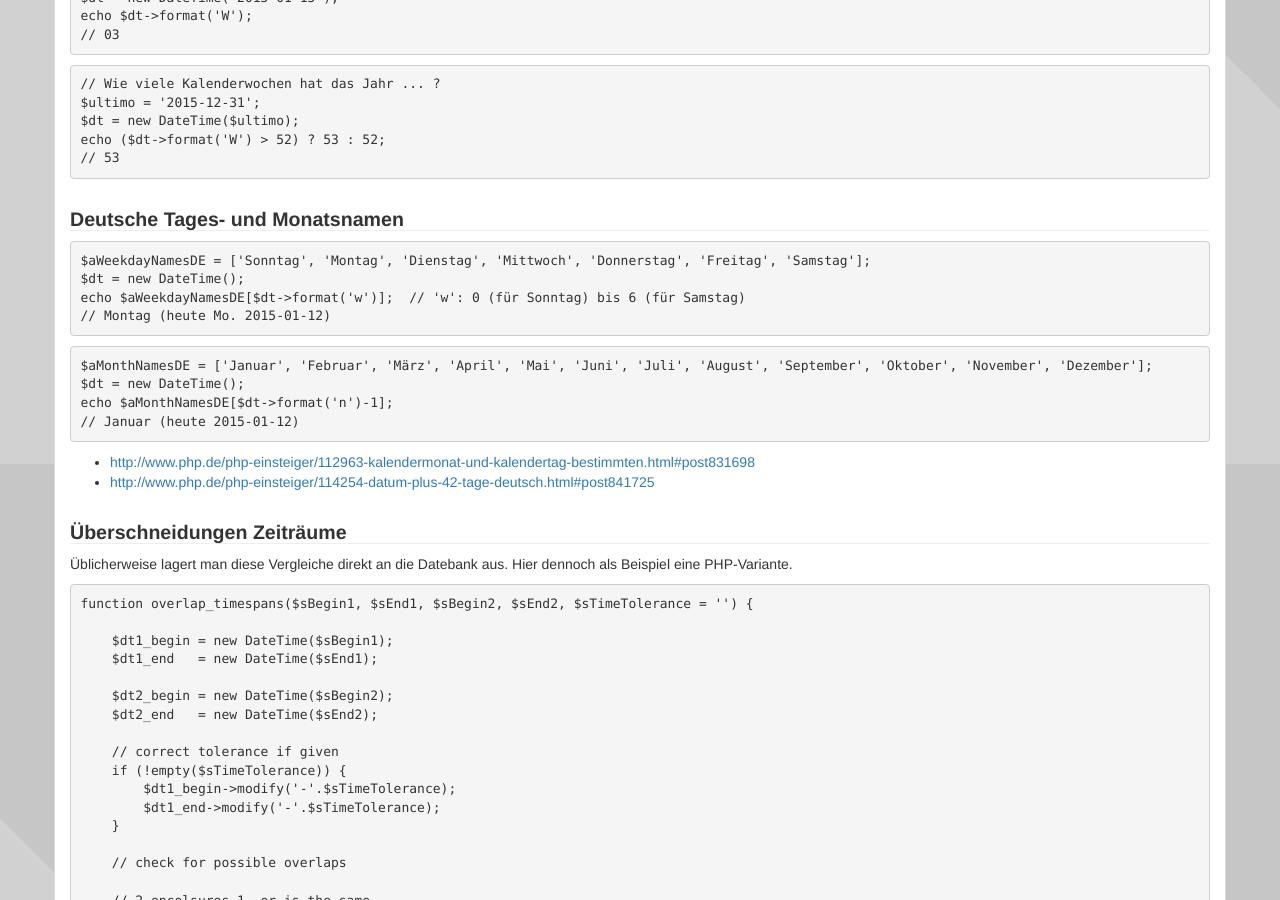
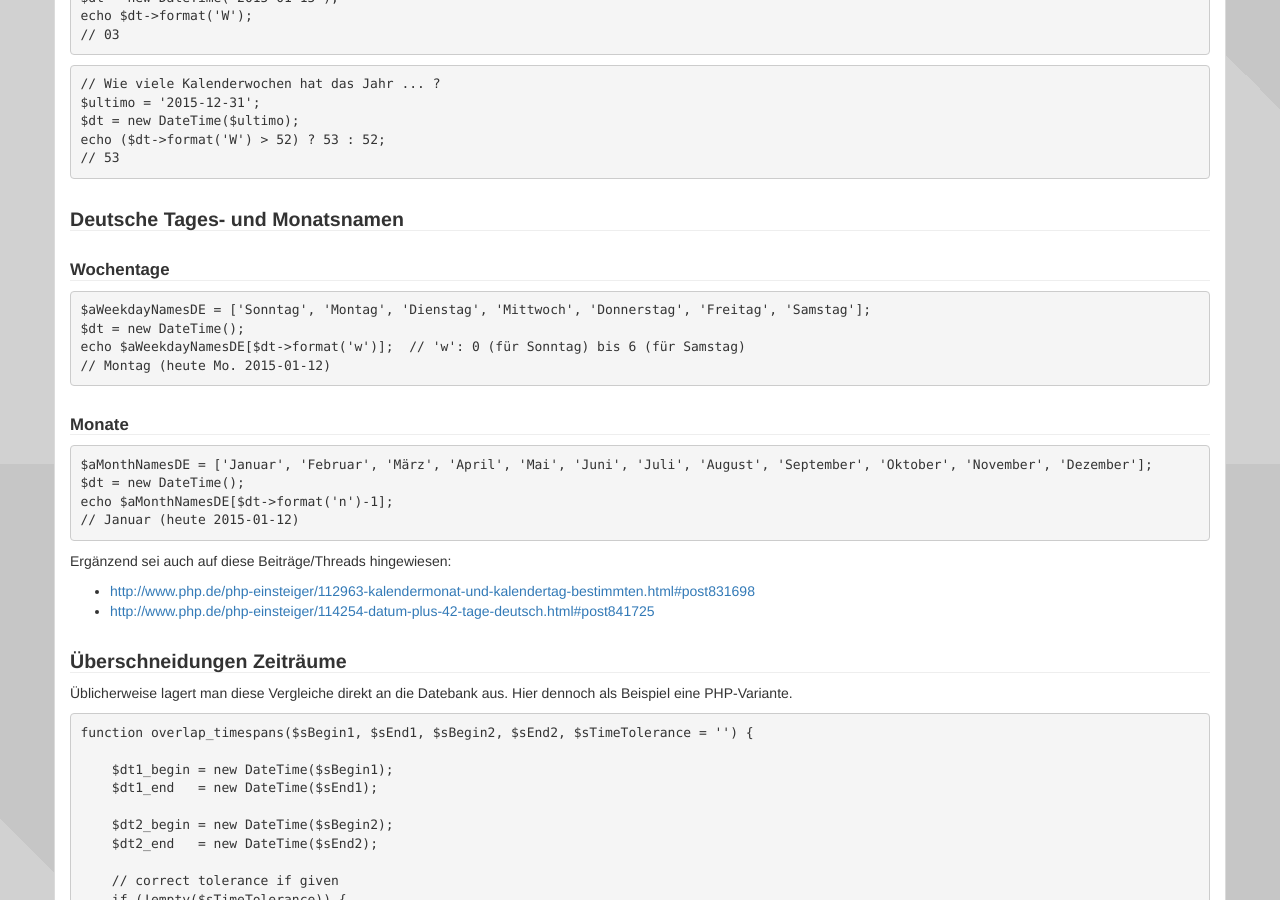
Before and after one commit to php-de/php-de.github.io, a Jekyll site: the page built from implement-approach/04_datetime.md, in a window 1280 px wide and 900 px high, scrolled down 3136 px. Built offline with Jekyll 4.4.1, drawn with Linux system fonts in a browser that asks for light colours; nearby versions of some CDN libraries.

Commit message:
Update 04_datetime.md

```diff
--- a/implement-approach/04_datetime.md
+++ b/implement-approach/04_datetime.md
@@ -249,6 +249,8 @@ echo ($dt->format('W') > 52) ? 53 : 52;
 ### Deutsche Tages- und Monatsnamen
 {: #deutsche-namen}
 
+#### Wochentage
+
 ~~~ php
 $aWeekdayNamesDE = ['Sonntag', 'Montag', 'Dienstag', 'Mittwoch', 'Donnerstag', 'Freitag', 'Samstag'];
 $dt = new DateTime();
@@ -256,12 +258,16 @@ echo $aWeekdayNamesDE[$dt->format('w')];  // 'w': 0 (für Sonntag) bis 6 (für S
 // Montag (heute Mo. 2015-01-12)
 ~~~
 
+#### Monate
+
 ~~~ php
 $aMonthNamesDE = ['Januar', 'Februar', 'März', 'April', 'Mai', 'Juni', 'Juli', 'August', 'September', 'Oktober', 'November', 'Dezember'];
 $dt = new DateTime();
 echo $aMonthNamesDE[$dt->format('n')-1];
 // Januar (heute 2015-01-12)
 ~~~
+
+Ergänzend sei auch auf diese Beiträge/Threads hingewiesen:
 
 * [http://www.php.de/php-einsteiger/112963-kalendermonat-und-kalendertag-bestimmten.html#post831698](http://www.php.de/php-einsteiger/112963-kalendermonat-und-kalendertag-bestimmten.html#post831698)
 * [http://www.php.de/php-einsteiger/114254-datum-plus-42-tage-deutsch.html#post841725](http://www.php.de/php-einsteiger/114254-datum-plus-42-tage-deutsch.html#post841725)
```
